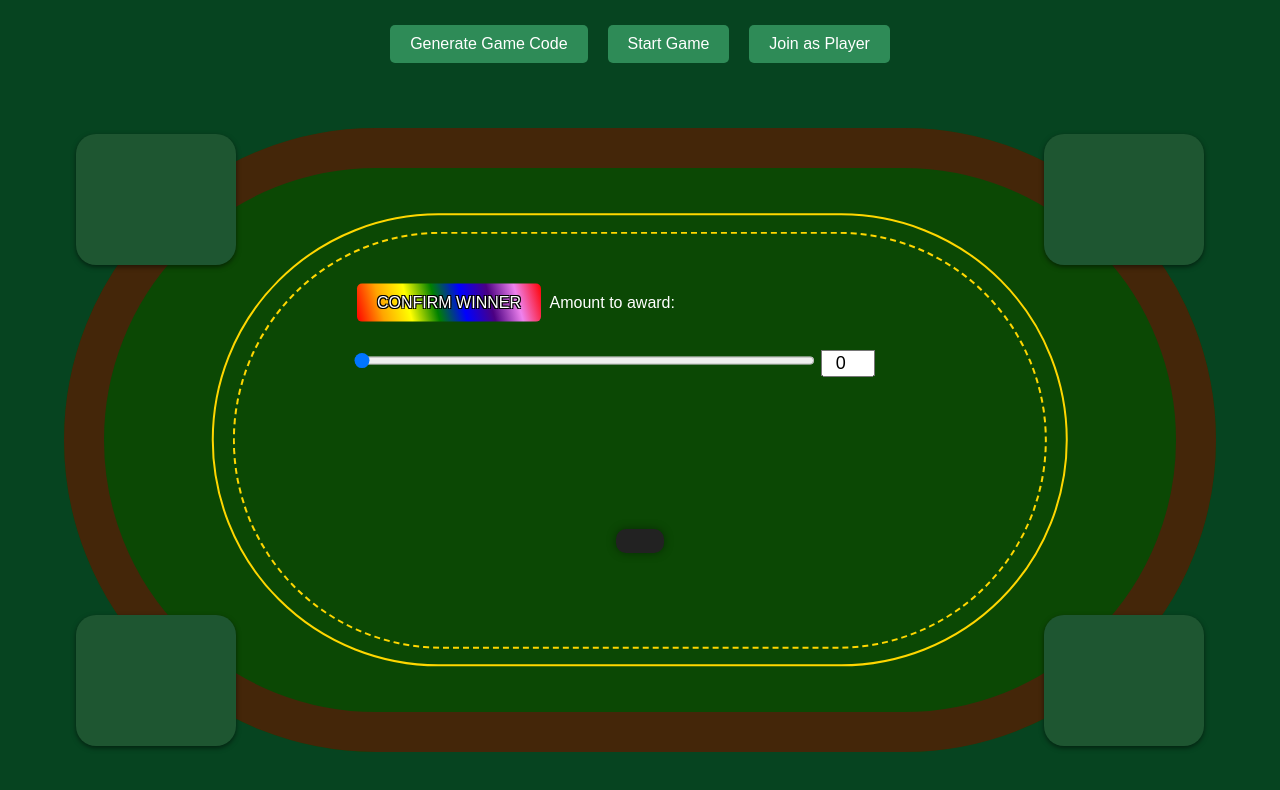
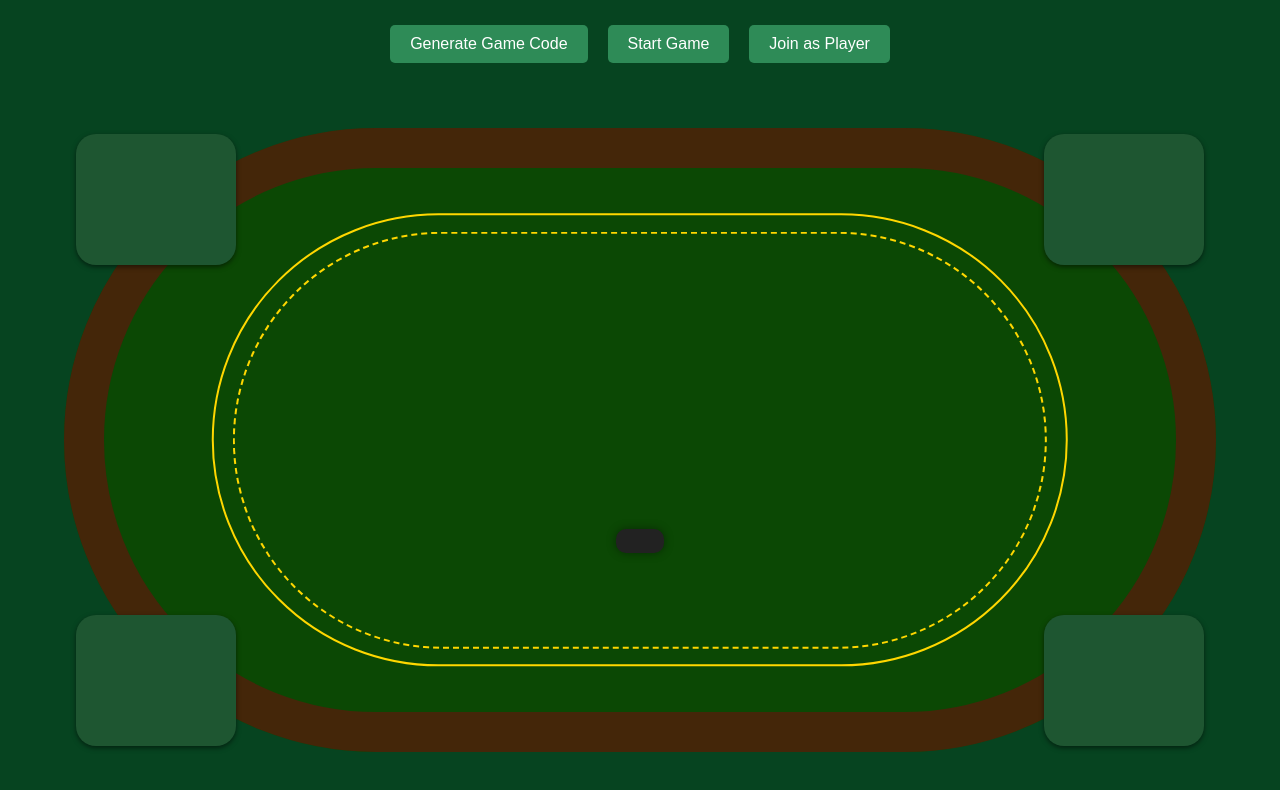
Before and after one commit to liamboopbeep/poker_app, a website: page public/table.html in a window 1280 px wide. Drawn offline with nearby package versions, Linux system fonts and the light colour scheme; no server answers.

Commit message:
bug fixes

```diff
--- a/public/table.html
+++ b/public/table.html
@@ -76,7 +76,7 @@
       </div>
       <div id="potDisplay"></div>
       <div id="community-cards" class="card-row"></div>
-      <div id="confirmWinnerContainer" class="">
+      <div id="confirmWinnerContainer" class="hidden">
         <button id="confirmbutton" onclick="confirmWinner()">CONFIRM WINNER</button>
           <label for="winnerAmount">Amount to award:</label>
           <input type="range" id="winnerSlider" min="1" value="0" style="width: 80%; height: 10%;" />
```
